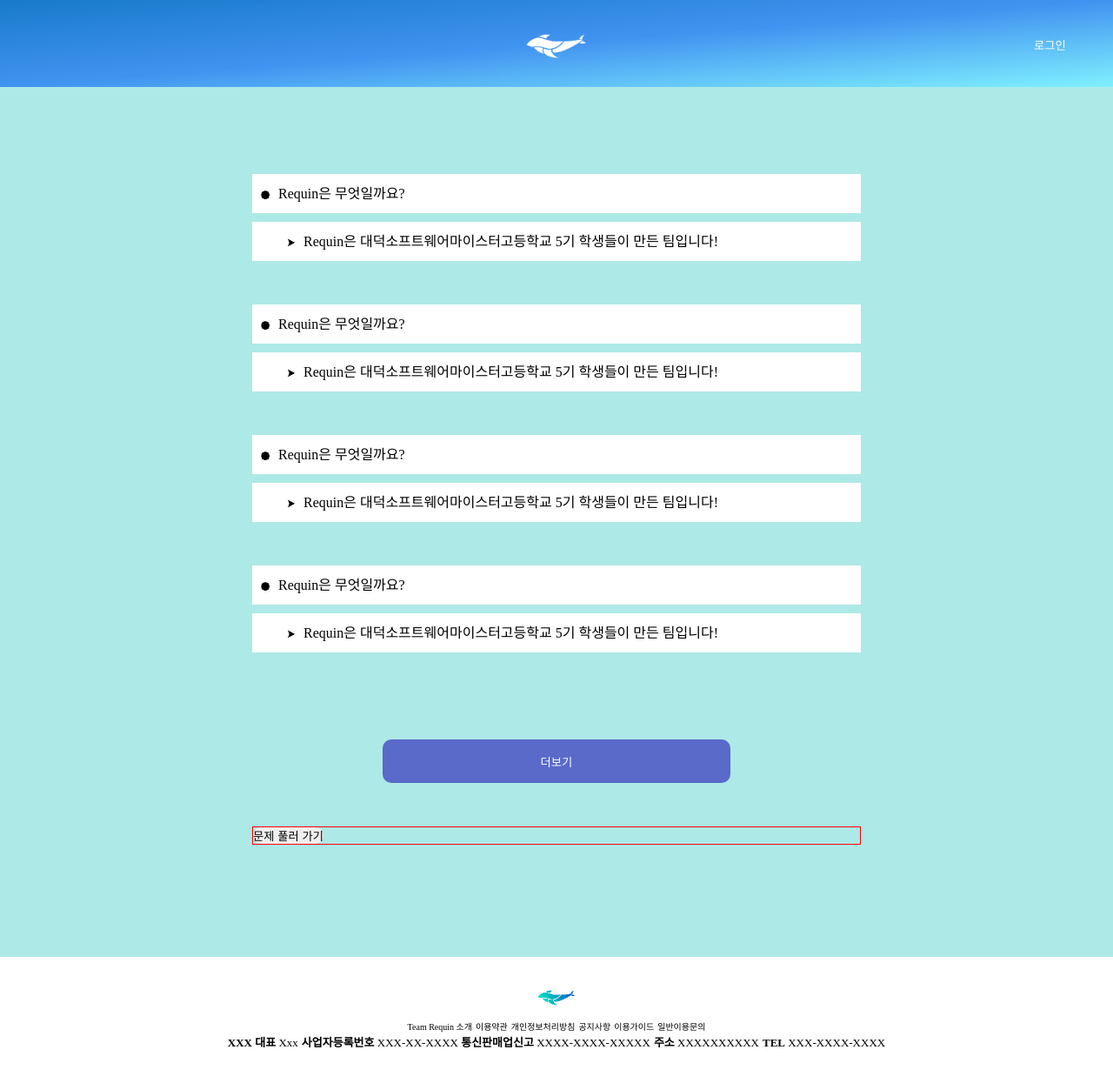
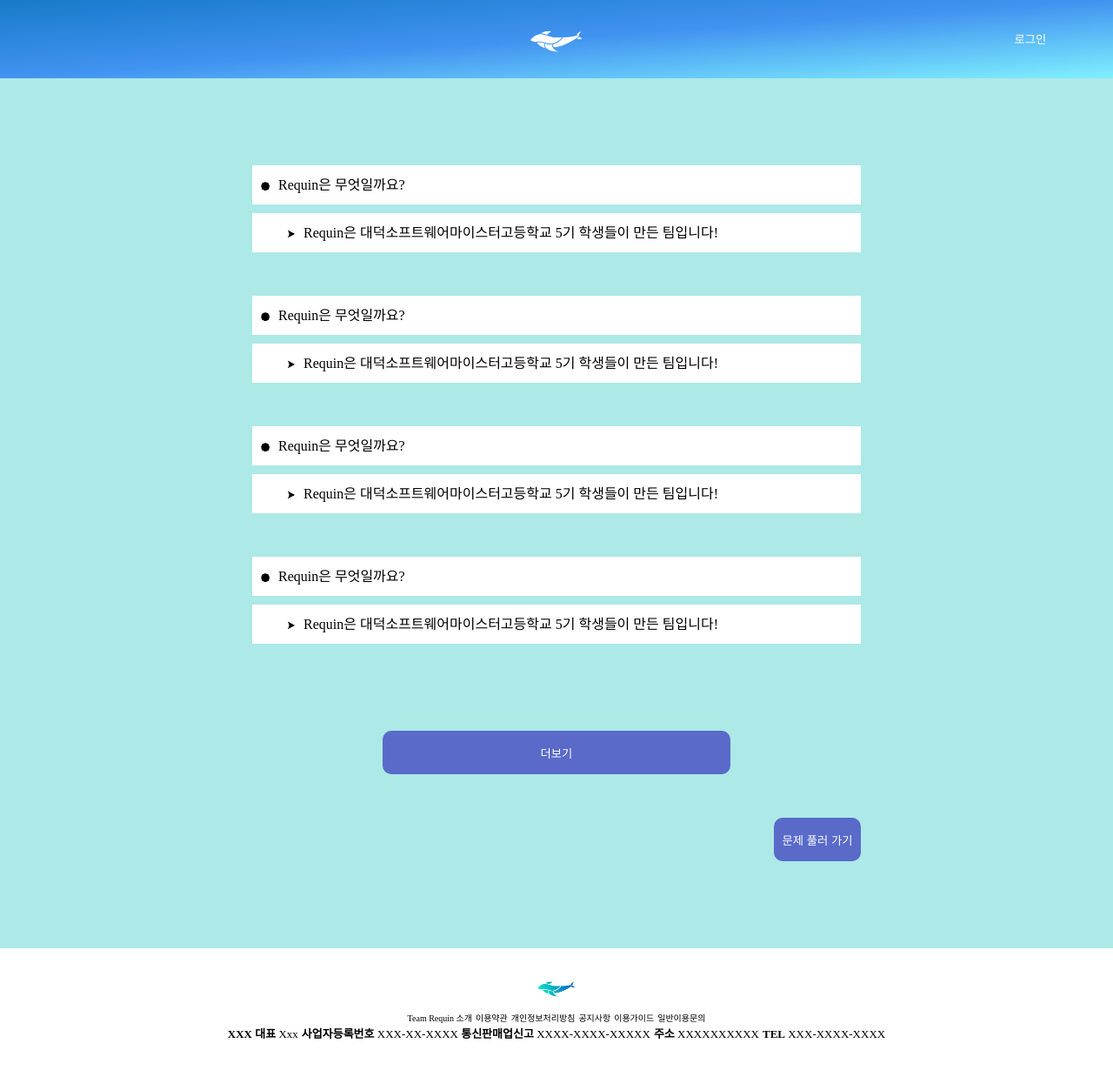
Before and after one commit to team-requin/ReQuiz_Front, a PHP site: page /quiz/quiz_read.php in a window 1280 px wide. Shown: the top 1230 px of the page at 87% size. Run offline with PHP 8.4, Linux system fonts and the light colour scheme; some web fonts are replaced.

Commit message:
ADD css, index_bacground_img change

```diff
--- a/css/main.css
+++ b/css/main.css
@@ -19,15 +19,15 @@ input {
 }
 /*!header*/
 #header {
-    height: 100px;
+    height: 90px;
     /* background: linear-gradient(to bottom, rgb(255, 163, 255), rgba(120, 228, 255, 0.644)); */
     background: linear-gradient(to right bottom, #187aca, #4193f0 50%, #80f0ff);
 }
 #header header {
-    height: 100px;
+    height: 90px;
 }
 #header header .header_logo {
-    height: 100px;
+    height: 90px;
     position: absolute;
     left: 50%;
     transform: translateX(-50%);
@@ -36,16 +36,14 @@ input {
     height: auto;
 }
 #header header .header_logo > a > img {
-    height: 80px;
+    height: 70px;
     padding: 10px;
     border-radius: 10px;
 }
 #header header .header_btns {
-    height: 100px;
     position: absolute;
     right: 0;
-    padding-top: 30px;
-    /* padding: 30px; */
+    padding: 22.5px;
     margin-right: 20px;
 }
 #header header .header_btns .header_btns_frame .btn {
@@ -284,7 +282,7 @@ input {
     background-color: #596ac9;
     border: 0;
     border-radius: 10px;
-    color: #00791e;
+    color: #ffffff;
     cursor: pointer;
     outline: none;
 }
@@ -505,8 +503,13 @@ input {
     background-color: #596ac9;
 }
 #quiz_read_goto_solve_frame {
-
-    border: 1px solid red;
+    text-align: right;
+}
+#quiz_read_goto_solve {
+    width: 100px;
+    height: 50px;
+    color: #ffffff;
+    background-color: #596ac9;
 }
 
 /*!quiz_solve*/
```
Also changed, not shown: img/index_background_img.png.
